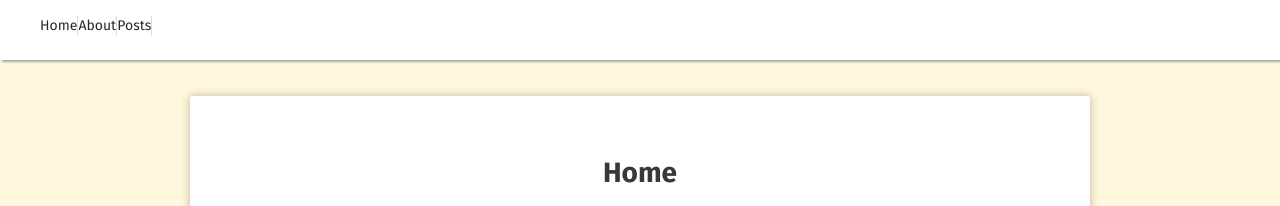
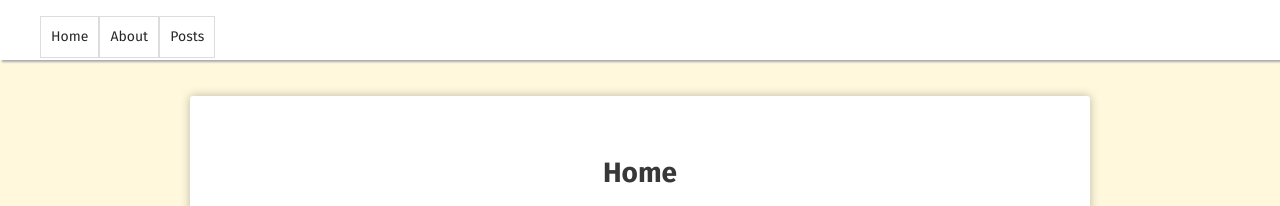
Before and after one commit to choiwono/choiwono.github.io, a Jekyll site: the page built from index.html, in a window 1280 px wide. Shown: the top 206 px of the page. Built offline with Jekyll 4.4.1, drawn with Linux system fonts in a browser that asks for light colours; some web fonts are replaced.

Commit message:
update_nav.html

```diff
--- a/_includes/nav.html
+++ b/_includes/nav.html
@@ -1,13 +1,13 @@
 	<nav id="dl-menu" class="dl-menuwrapper" role="navigation">
 		<!--<button class="dl-trigger">Open Menu</button>-->
 		<ul>
-            <li style="border-right:1px solid #ddd;">
+            <li style="border:1px solid #ddd; padding:10px;">
                 <a href="{{ site.url }}/">Home</a>
             </li>
-            <li style="border-right:1px solid #ddd;">
+            <li style="border:1px solid #ddd; padding:10px;">
                 <a href="{{ site.url }}/about">About</a>
             </li>
-            <li style="border-right:1px solid #ddd;">
+            <li style="border:1px solid #ddd; padding:10px;">
                 <a href="{{ site.url }}/posts">Posts</a>
             </li>
         </ul><!-- /.dl-menu -->
```
